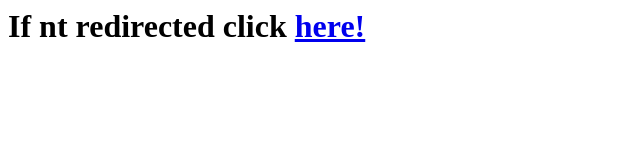
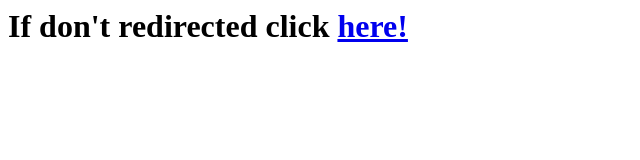
Before and after one commit to ElectricLMA/Website, a plain HTML site: page index.html in a window 1280 px wide. Shown: the whole page, without its empty margins (0-640 px from the left). Drawn offline with Linux system fonts and the light colour scheme.

Commit message:
Update index.html

```diff
--- a/index.html
+++ b/index.html
@@ -6,6 +6,6 @@
 	</head>
 	<body>
 		<meta http-equiv="refresh" content="3; URL="Home.html" />
-		<h1>If nt redirected click <a href="Home.html">here!</a></h1>
+		<h1>If don't redirected click <a href="Home.html">here!</a></h1>
 	</body>
 </html>
```
